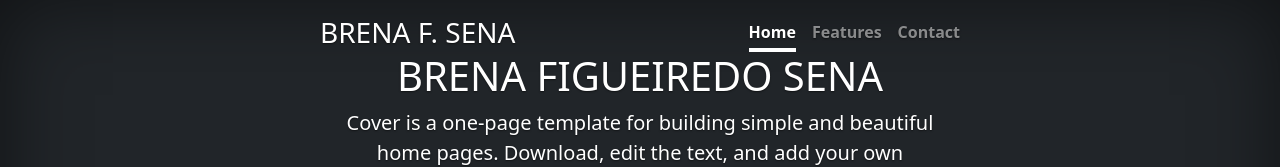
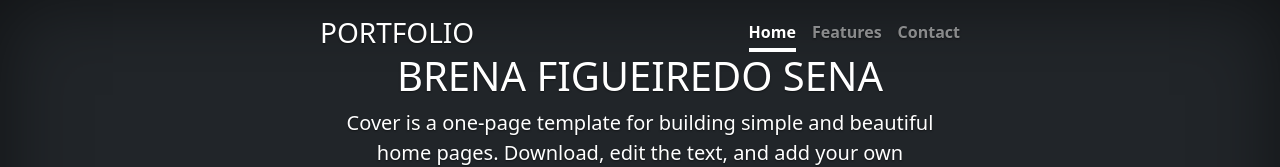
Before and after one commit to brenasena/brenasena.github.io, a plain HTML site: page index.html in a window 1280 px wide. Shown: the top 167 px of the page. Drawn offline with nearby package versions, Linux system fonts and the light colour scheme.

Commit message:
Update index.html

```diff
--- a/index.html
+++ b/index.html
@@ -33,7 +33,7 @@
 <div class="cover-container d-flex w-100 h-100 p-3 mx-auto flex-column">
   <header class="mb-auto">
     <div>
-      <h3 class="float-md-start mb-0">BRENA F. SENA</h3>
+      <h3 class="float-md-start mb-0">PORTFOLIO</h3>
       <nav class="nav nav-masthead justify-content-center float-md-end">
         <a class="nav-link active" aria-current="page" href="#">Home</a>
         <a class="nav-link" href="#">Features</a>
```
